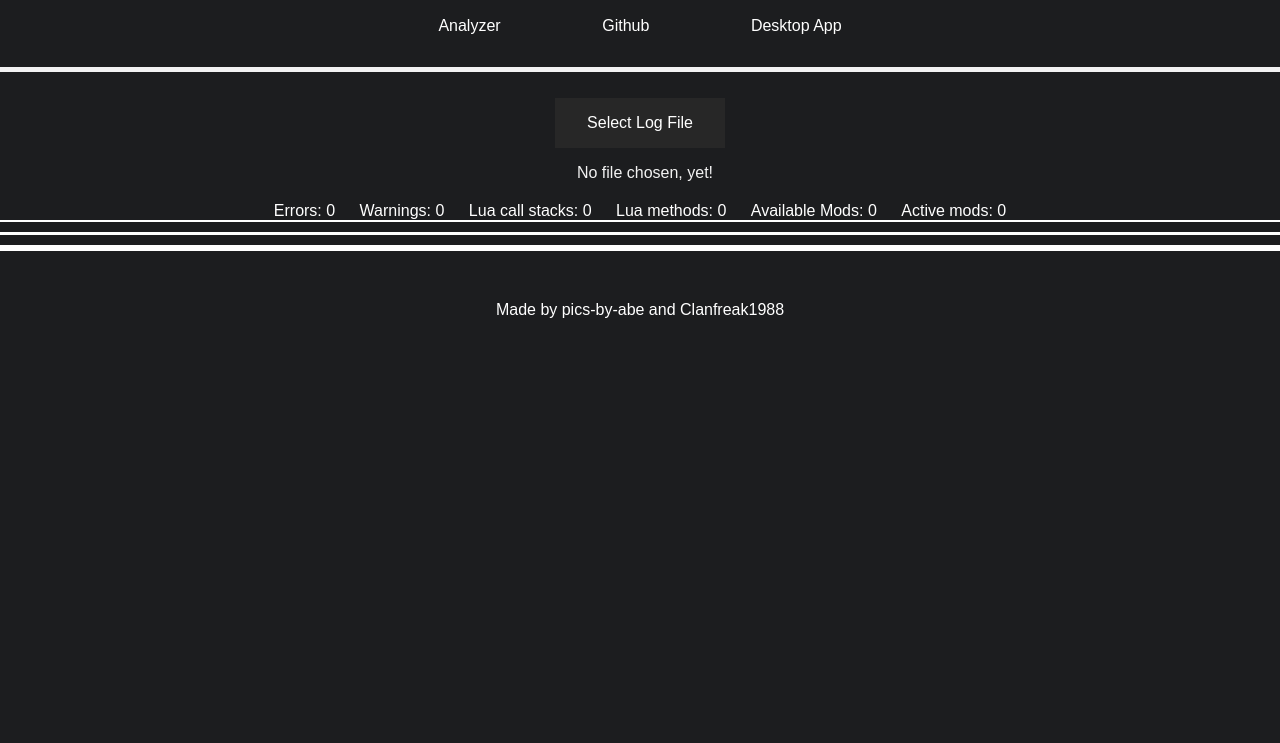
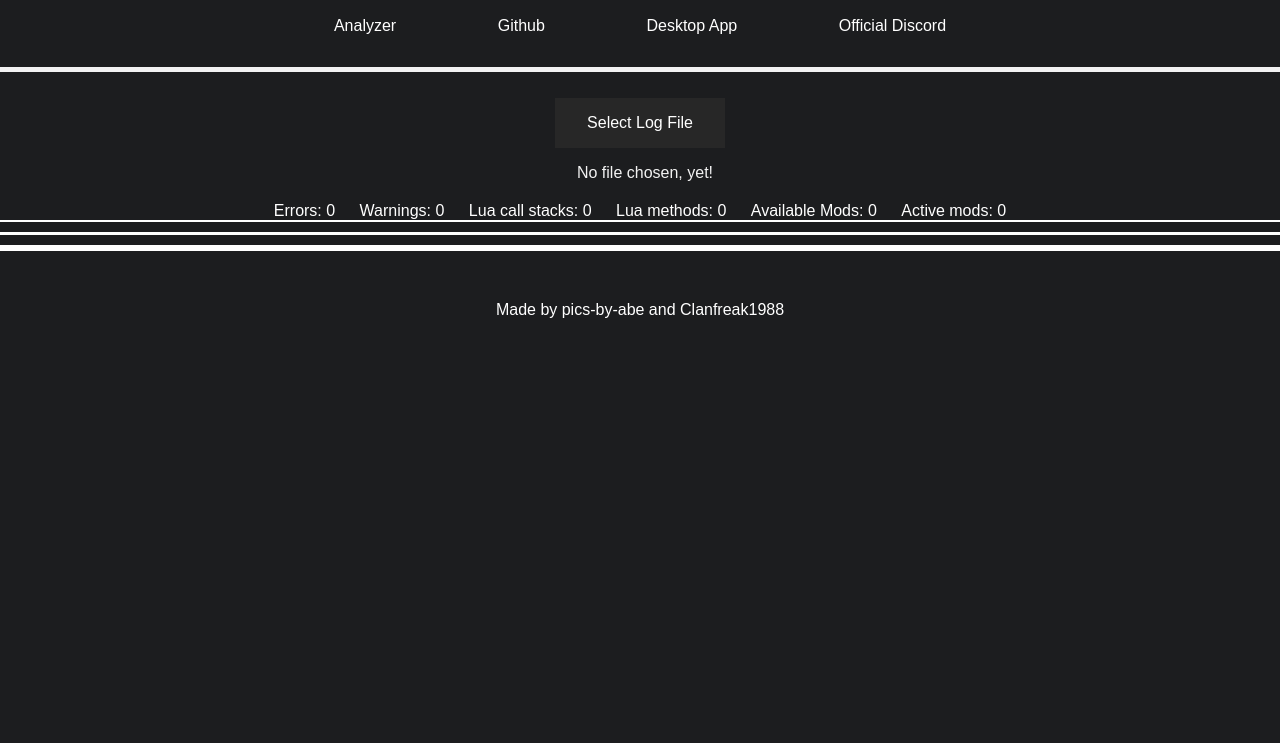
Before and after one commit to pics-by-abe/FS19-Log-Analyzer-Web-based, a plain HTML site: page index.html in a window 1280 px wide. Shown: the part 57-800 px from the top of the page. Drawn offline with Linux system fonts and the light colour scheme.

Commit message:
added link to discord

```diff
--- a/index.html
+++ b/index.html
@@ -23,6 +23,9 @@
             </a>
             <a target="_blank" href="https://github.com/pics-by-abe/FS19-Log-Analyzer/releases/">
                 <button class="nav-buttons">Desktop App</button>
+            </a>
+            <a target="_blank" href="https://discord.gg/T6Ufv9D/">
+                <button class="nav-buttons">Official Discord</button>
             </a>
         </span>
 
```
